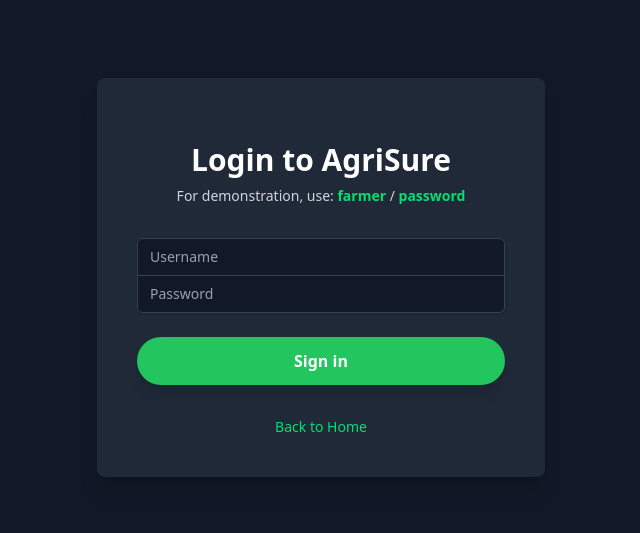
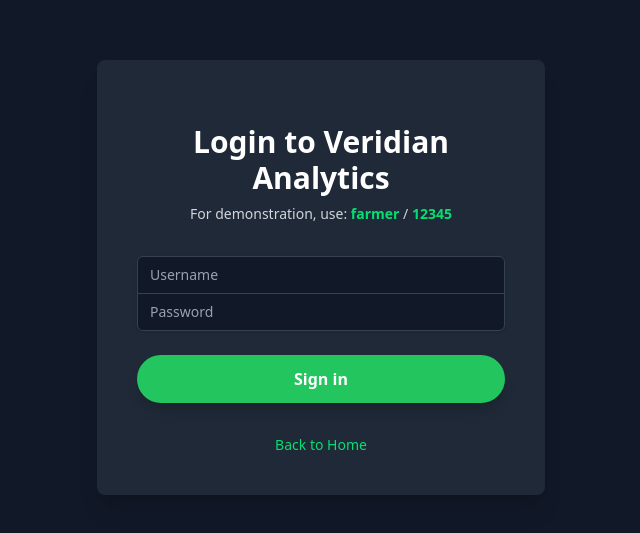
Before and after one commit to Yashraghuvans/AgriSure, a Next.js app: page /login in a window 1280 px wide. Shown: the part 123-656 px from the top of the page, without its empty margins (319-959 px from the left). Built offline with nearby package versions, Linux system fonts and the light colour scheme.

Commit message:
Update login credentials and branding
Changed the demo password from 'password' to '12345' and updated the app name from 'AgriSure' to 'Veridian Analytics' in the login page.

```diff
--- a/app/login/page.js
+++ b/app/login/page.js
@@ -14,10 +14,10 @@
   const handleLogin = (e) => {
     e.preventDefault();
     setError('');
-    if (username === 'farmer' && password === 'password') {
+    if (username === 'farmer' && password === '12345') {
       router.push('/insurances');
     } else {
-      setError('Invalid username or password. Try "farmer" / "password".');
+      setError('Invalid username or password. Try "farmer" / "12345".');
     }
   };
 
@@ -26,10 +26,10 @@
       <div className="max-w-md w-full space-y-8 bg-[#1f2937] p-10 rounded-lg shadow-xl">
         <div>
           <h2 className="mt-6 text-center text-3xl font-extrabold text-white">
-            Login to AgriSure
+            Login to Veridian Analytics
           </h2>
           <p className="mt-2 text-center text-sm text-gray-300">
-            For demonstration, use: <span className="font-bold text-green-400">farmer</span> / <span className="font-bold text-green-400">password</span>
+            For demonstration, use: <span className="font-bold text-green-400">farmer</span> / <span className="font-bold text-green-400">12345</span>
           </p>
         </div>
         <form className="mt-8 space-y-6" onSubmit={handleLogin}>
```
